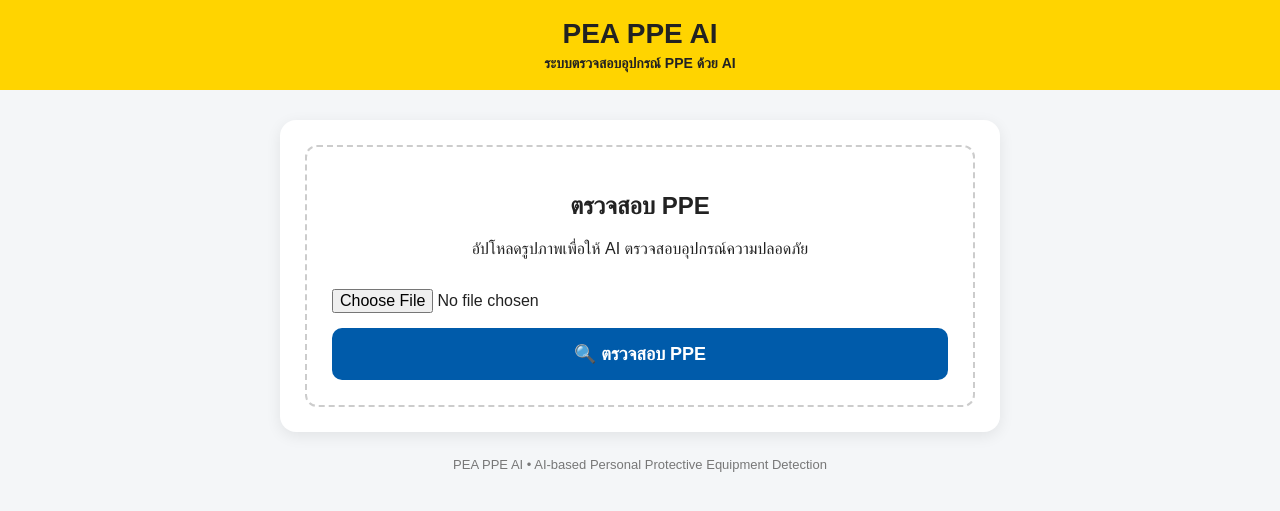
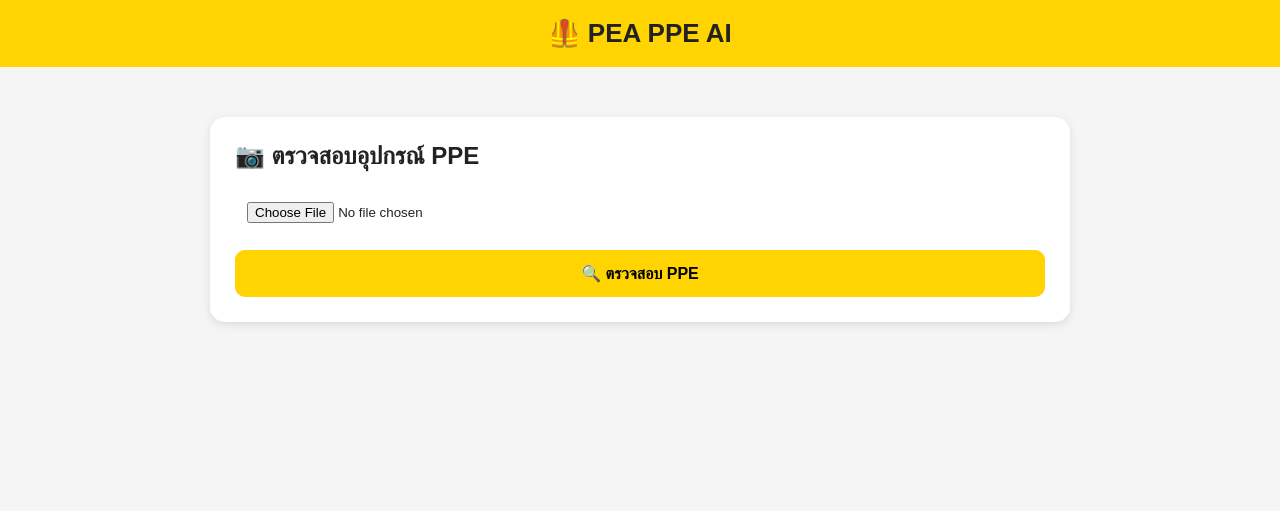
Before and after one commit to chinnawat03-yes/pea-ppe-ai, a Flask app: page / in a window 1280 px wide. Shown: the top 511 px of the page. Run offline with Flask 3, Linux system fonts and the light colour scheme.

Commit message:
Update index.html

```diff
--- a/templates/index.html
+++ b/templates/index.html
@@ -14,286 +15,208 @@
         body {
             margin: 0;
             font-family: Arial, sans-serif;
-            background: #f4f6f8;
+            background: #f5f5f5;
             color: #222;
         }
 
-        .header {
+        header {
             background: #ffd400;
-            padding: 18px 20px;
+            padding: 18px;
             text-align: center;
+            font-size: 26px;
             font-weight: bold;
         }
 
-        .header h1 {
-            margin: 0;
-            font-size: 28px;
-        }
-
-        .header p {
-            margin: 5px 0 0;
-            font-size: 14px;
-        }
-
         .container {
-            max-width: 750px;
+            max-width: 900px;
             margin: 30px auto;
-            padding: 0 15px;
+            padding: 20px;
         }
 
         .card {
             background: white;
             padding: 25px;
-            border-radius: 16px;
-            box-shadow: 0 4px 15px rgba(0,0,0,0.08);
+            border-radius: 15px;
+            box-shadow: 0 3px 10px rgba(0,0,0,0.1);
+            margin-bottom: 25px;
         }
 
-        .upload-box {
-            border: 2px dashed #ccc;
-            border-radius: 12px;
-            padding: 25px;
-            text-align: center;
+        h2 {
+            margin-top: 0;
         }
 
         input[type="file"] {
             width: 100%;
-            margin: 15px 0;
+            padding: 12px;
+            margin-bottom: 15px;
+        }
+
+        button {
+            border: none;
+            cursor: pointer;
             font-size: 16px;
         }
 
-        button {
+        .check-button {
             width: 100%;
-            padding: 15px;
-            border: none;
+            padding: 14px;
+            background: #ffd400;
             border-radius: 10px;
-            background: #005baa;
-            color: white;
-            font-size: 18px;
             font-weight: bold;
-            cursor: pointer;
         }
 
-        button:hover {
-            opacity: 0.9;
+        .check-button:hover {
+            background: #e6be00;
         }
 
         .result {
-            margin-top: 30px;
+            text-align: center;
         }
 
         .result img {
-            width: 100%;
-            border-radius: 12px;
+            max-width: 100%;
+            border-radius: 10px;
             margin-top: 15px;
         }
-
-        /* ปุ่มต่าง ๆ */
 
         .save-button,
         .new-button,
         .history-button {
             display: block;
             width: 100%;
-            margin-top: 10px;
-            padding: 15px;
+            padding: 13px;
+            margin-top: 12px;
+            border-radius: 10px;
+            text-align: center;
             text-decoration: none;
-            text-align: center;
-            border-radius: 10px;
-            font-size: 18px;
-            font-weight: bold;
+            font-size: 16px;
+            cursor: pointer;
         }
 
         .save-button {
-            background: #ffd400;
-            color: #222;
-            margin-top: 15px;
+            background: #28a745;
+            color: white;
+            border: none;
+        }
+
+        .save-button:hover {
+            background: #218838;
         }
 
         .new-button {
-            background: #005baa;
+            background: #007bff;
             color: white;
         }
 
+        .new-button:hover {
+            background: #0069d9;
+        }
+
         .history-button {
-            background: #333;
+            background: #343a40;
             color: white;
         }
 
-        .save-button:hover,
-        .new-button:hover,
         .history-button:hover {
-            opacity: 0.9;
+            background: #23272b;
         }
 
-        /* =========================
-           สถานะรวม PPE
-           ========================= */
+        .status {
+            text-align: center;
+            font-size: 24px;
+            font-weight: bold;
+            padding: 15px;
+            border-radius: 10px;
+            margin-top: 20px;
+        }
 
-        .status-box {
+        .complete {
+            background: #d4edda;
+            color: #155724;
+        }
+
+        .incomplete {
+            background: #f8d7da;
+            color: #721c24;
+        }
+
+        .ppe-grid {
+            display: grid;
+            grid-template-columns: repeat(4, 1fr);
+            gap: 15px;
             margin-top: 20px;
-            padding: 22px;
-            border-radius: 14px;
-            background: #f1f5f9;
+        }
+
+        .ppe-card {
+            background: #f8f9fa;
+            padding: 15px;
+            border-radius: 10px;
             text-align: center;
         }
 
-        .status-complete {
-            border: 3px solid #16803c;
+        .ppe-card h3 {
+            margin: 5px 0;
+            font-size: 18px;
         }
 
-        .status-incomplete {
-            border: 3px solid #c62828;
-        }
-
-        .status-icon {
-            font-size: 48px;
-        }
-
-        .status-title {
-            margin-top: 8px;
-            font-size: 25px;
+        .confidence {
+            font-size: 22px;
             font-weight: bold;
-        }
-
-        .status-count {
-            margin-top: 6px;
-            font-size: 18px;
-            font-weight: bold;
-            color: #555;
         }
 
         .missing {
             margin-top: 15px;
-            padding: 13px;
-            background: white;
-            border-radius: 10px;
-            color: #c62828;
-            font-weight: bold;
-            line-height: 1.8;
+            text-align: center;
+            font-size: 18px;
         }
 
-        /* =========================
-           สรุป PPE
-           ========================= */
+        @media (max-width: 700px) {
 
-        .ppe-summary {
-            margin-top: 20px;
-            padding: 18px;
-            background: #f1f5f9;
-            border-radius: 12px;
-        }
-
-        .ppe-summary h3 {
-            margin-top: 0;
-            text-align: center;
+            .container {
+                margin: 10px auto;
+                padding: 10px;
             }
 
             .ppe-grid {
-            display: grid;
-            grid-template-columns: 1fr 1fr;
-            gap: 12px;
+                grid-template-columns: repeat(2, 1fr);
             }
 
-        .ppe-item {
-            background: white;
-            padding: 15px;
-            border-radius: 10px;
-            text-align: center;
-            box-shadow: 0 2px 6px rgba(0,0,0,0.05);
+            header {
+                font-size: 22px;
             }
 
-        .ppe-icon {
-            font-size: 30px;
-            margin-bottom: 8px;
         }
 
-        .ppe-item strong {
-            display: block;
-            margin-bottom: 8px;
-        }
-
-        .found {
-            display: block;
-            color: #16803c;
-            font-weight: bold;
-        }
-
-        .not-found {
-            display: block;
-            color: #c62828;
-            font-weight: bold;
-        }
-
-        /* หมายเหตุ */
-
-        .info {
-            margin-top: 20px;
-            padding: 15px;
-            background: #f1f5f9;
-            border-radius: 10px;
-            text-align: left;
-        }
-
-        .footer {
-            text-align: center;
-            color: #777;
-            font-size: 13px;
-            margin: 25px 0;
-        }
-
-        /* มือถือ */
-
-        @media (max-width: 500px) {
-
-            .ppe-grid {
-                grid-template-columns: 1fr;
-            }
-
-            .card {
-                padding: 18px;
-            }
-
-            .header h1 {
-                font-size: 24px;
-            }
-
-            .status-title {
-                font-size: 22px;
-            }
-        }
     </style>
 </head>
 
 <body>
 
-<div class="header">
-    <h1>PEA PPE AI</h1>
-    <p>ระบบตรวจสอบอุปกรณ์ PPE ด้วย AI</p>
-</div>
+<header>
+    🦺 PEA PPE AI
+</header>
+
 
 <div class="container">
 
+    <!-- อัปโหลดรูป -->
     <div class="card">
 
-        <div class="upload-box">
+        <h2>📷 ตรวจสอบอุปกรณ์ PPE</h2>
 
-            <h2>ตรวจสอบ PPE</h2>
-
-            <p>
-                อัปโหลดรูปภาพเพื่อให้ AI ตรวจสอบอุปกรณ์ความปลอดภัย
-            </p>
-
-            <form action="/" method="POST" enctype="multipart/form-data">
+        <form method="POST" enctype="multipart/form-data">
 
             <input
                 type="file"
-                    id="image"
                 name="image"
                 accept="image/*"
                 required
             >
 
-                <button type="submit">
+            <button
+                type="submit"
+                class="check-button"
+            >
                 🔍 ตรวจสอบ PPE
             </button>
 
@@ -304,31 +227,28 @@
 
     {% if result_image %}
 
-        <div class="result">
+    <!-- ผลตรวจ -->
+    <div class="card result">
 
-            <h2>📋 ผลการตรวจสอบ</h2>
-
-            <!-- รูปผลตรวจ -->
+        <h2>📊 ผลการตรวจ</h2>
 
         <img
             src="{{ url_for('static', filename=result_image) }}"
-                alt="ผลการตรวจสอบ PPE"
+            alt="ผลการตรวจ PPE"
         >
 
 
-            <!-- ปุ่มบันทึก -->
-
-            <a
-                href="{{ url_for('static', filename=result_image) }}"
-                download="PEA_PPE_Result.jpg"
+        <!-- ปุ่มบันทึกผล -->
+        <button
+            type="button"
             class="save-button"
+            onclick="saveResultImage()"
         >
             💾 บันทึกผลตรวจ
-            </a>
+        </button>
 
 
-            <!-- ปุ่มตรวจรูปใหม่ -->
-
+        <!-- ตรวจรูปใหม่ -->
         <a
             href="/"
             class="new-button"
@@ -337,54 +257,40 @@
         </a>
 
 
-            <!-- ปุ่มประวัติ -->
-
+        <!-- ดูประวัติ -->
         <a
             href="/history"
             class="history-button"
         >
-                📊 ดูประวัติการตรวจ
+            📋 ดูประวัติการตรวจ
         </a>
 
+    </div>
 
-            <!-- =================================
-                 สถานะรวม PPE
-                 ================================= -->
 
-            <div class="status-box
-                {% if status == 'ครบ' %}
-                    status-complete
-                {% else %}
-                    status-incomplete
-                {% endif %}
-            ">
+    <!-- สถานะ -->
+    <div class="card">
 
         {% if status == "ครบ" %}
 
-                    <div class="status-icon">
-                        🟢
-                    </div>
-
-                    <div class="status-title">
-                        PPE ครบทุกอุปกรณ์
-                    </div>
-
-                    <div class="status-count">
-                        4 / 4 รายการ
+            <div class="status complete">
+                ✅ PPE ครบ
             </div>
 
         {% else %}
 
-                    <div class="status-icon">
-                        🔴
+            <div class="status incomplete">
+                ⚠️ PPE ไม่ครบ
             </div>
 
-                    <div class="status-title">
-                        PPE ไม่ครบ
-                    </div>
+        {% endif %}
 
-                    <div class="status-count">
-                        ขาด: {{ missing_text }}
+
+        {% if missing_text %}
+
+            <div class="missing">
+                <strong>อุปกรณ์ที่ขาด:</strong>
+                {{ missing_text }}
             </div>
 
         {% endif %}
@@ -392,29 +298,18 @@
     </div>
 
 
-            <!-- =================================
-                 สรุป PPE
-                 ================================= -->
+    <!-- สรุป PPE -->
+    <div class="card">
 
-            <div class="ppe-summary">
-
-                <h3>
-                    🤖 รายละเอียดการตรวจจับ
-                </h3>
+        <h2>🦺 รายละเอียด PPE</h2>
 
         <div class="ppe-grid">
 
+
             <!-- Helmet -->
+            <div class="ppe-card">
 
-                    <div class="ppe-item">
-
-                        <div class="ppe-icon">
-                            🪖
-                        </div>
-
-                        <strong>
-                            Helmet
-                        </strong>
+                <h3>🪖 Helmet</h3>
 
                 {% set ns = namespace(confidence=None) %}
 
@@ -450,16 +346,9 @@
 
 
             <!-- Vest -->
+            <div class="ppe-card">
 
-                    <div class="ppe-item">
-
-                        <div class="ppe-icon">
-                            🦺
-                        </div>
-
-                        <strong>
-                            Reflective Vest
-                        </strong>
+                <h3>🦺 Vest</h3>
 
                 {% set ns = namespace(confidence=None) %}
 
@@ -495,16 +385,9 @@
 
 
             <!-- Gloves -->
+            <div class="ppe-card">
 
-                    <div class="ppe-item">
-
-                        <div class="ppe-icon">
-                            🧤
-                        </div>
-
-                        <strong>
-                            Gloves
-                        </strong>
+                <h3>🧤 Gloves</h3>
 
                 {% set ns = namespace(confidence=None) %}
 
@@ -540,16 +424,9 @@
 
 
             <!-- Shoes -->
+            <div class="ppe-card">
 
-                    <div class="ppe-item">
-
-                        <div class="ppe-icon">
-                            👟
-                        </div>
-
-                        <strong>
-                            Shoes
-                        </strong>
+                <h3>👞 Shoes</h3>
 
                 {% set ns = namespace(confidence=None) %}
 
@@ -567,41 +444,23 @@
 
                 {% endfor %}
 
+
                 {% if ns.confidence is not none %}
 
-                            <span class="found">
-                                ✓ พบ {{ "%.0f"|format(ns.confidence * 100) }}%
-                            </span>
+                    <div class="confidence">
+                        {{ "%.0f"|format(ns.confidence * 100) }}%
+                    </div>
 
                 {% else %}
 
-                            <span class="not-found">
-                                ✕ ไม่พบ
-                            </span>
+                    <div class="confidence">
+                        -
+                    </div>
 
                 {% endif %}
 
             </div>
 
-                </div>
-
-            </div>
-
-
-            <!-- หมายเหตุ -->
-
-            <div class="info">
-
-                <strong>
-                    หมายเหตุ
-                </strong>
-
-                <p>
-                    กรอบสีแดง = Helmet<br>
-                    กรอบสีน้ำเงิน = Reflective Vest<br>
-                    กรอบสีเขียว = Gloves<br>
-                    กรอบสีส้ม = Shoes
-                </p>
 
         </div>
 
@@ -612,11 +471,96 @@
 </div>
 
 
-    <div class="footer">
-        PEA PPE AI • AI-based Personal Protective Equipment Detection
-    </div>
+<!-- JavaScript สำหรับบันทึกรูป -->
+<script>
 
-</div>
+async function saveResultImage() {
+
+    const image = document.querySelector(".result img");
+
+    if (!image) {
+
+        alert("ไม่พบรูปผลตรวจ");
+
+        return;
+    }
+
+
+    try {
+
+        /*
+         * ดึงรูปจาก Flask
+         */
+        const response = await fetch(
+            image.src,
+            {
+                cache: "no-store"
+            }
+        );
+
+
+        if (!response.ok) {
+
+            throw new Error("ไม่สามารถโหลดรูปได้");
+
+        }
+
+
+        /*
+         * แปลงรูปเป็น Blob
+         */
+        const blob = await response.blob();
+
+
+        /*
+         * สร้าง URL ชั่วคราว
+         */
+        const url = URL.createObjectURL(blob);
+
+
+        /*
+         * สร้างลิงก์ดาวน์โหลด
+         */
+        const link = document.createElement("a");
+
+        link.href = url;
+
+        link.download = "PEA_PPE_Result.jpg";
+
+
+        document.body.appendChild(link);
+
+        link.click();
+
+        document.body.removeChild(link);
+
+
+        /*
+         * ล้าง URL ชั่วคราว
+         */
+        URL.revokeObjectURL(url);
+
+    }
+
+    catch (error) {
+
+        console.error(error);
+
+        /*
+         * ถ้าบราวเซอร์ไม่ยอมดาวน์โหลด
+         * ให้เปิดรูปขึ้นมาแทน
+         */
+        window.open(
+            image.src,
+            "_blank"
+        );
+
+    }
+
+}
+
+</script>
+
 
 </body>
 </html>
```
Also changed, not shown: other parts of templates/index.html (+22 -18 lines). Lines whose indentation alone changed are shown as unchanged.
